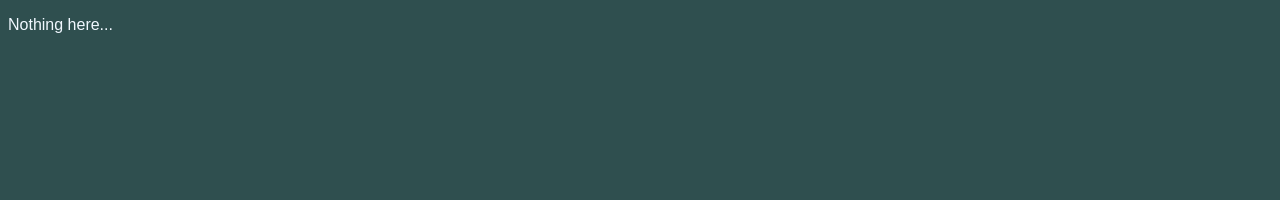
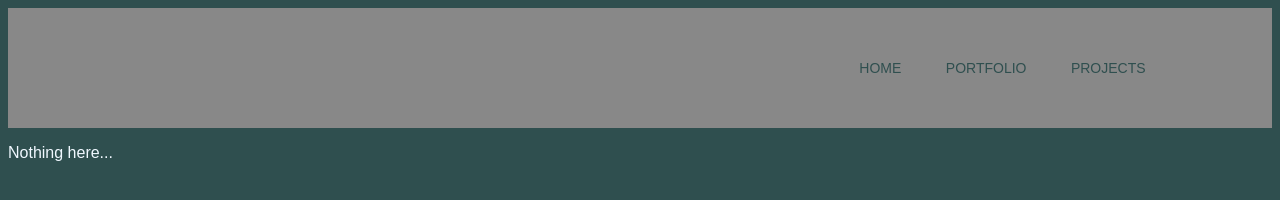
Before and after one commit to Nesstark/nesstark.github.io, a plain HTML site: page src/portfolio.html in a window 1280 px wide. Drawn offline with Linux system fonts and the light colour scheme; files that its build step writes are made by us from their sources.

Commit message:
Committed

```diff
--- a/src/portfolio.html
+++ b/src/portfolio.html
@@ -8,6 +8,24 @@
     <link href="src/main.css" rel="stylesheet" type="text/css" />
 </head>
 
+<header>
+    <div class="container">
+
+        <!--Ikke helt sikker på hvordan man får et logo med i siden af koden.-->
+
+        <nav>
+            <ul>
+                <li><a href="index.html">Home</a></li>
+                <li><a href="src/portfolio.html">Portfolio</a></li>
+                <li><a href="src/projects.html">Projects</a></li>
+            </ul>
+        </nav>
+
+
+    </div>
+
+</header>
+
 
 <p>
     Nothing here...
```
Also changed, not shown: src/projects.html (+18 -0 lines).
